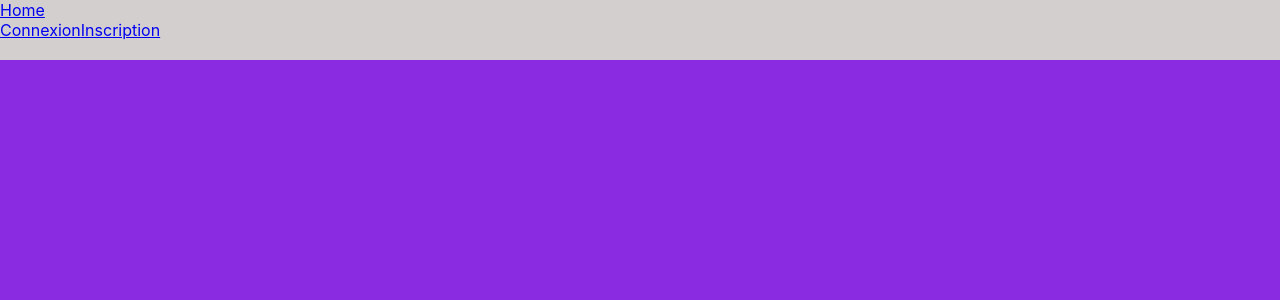
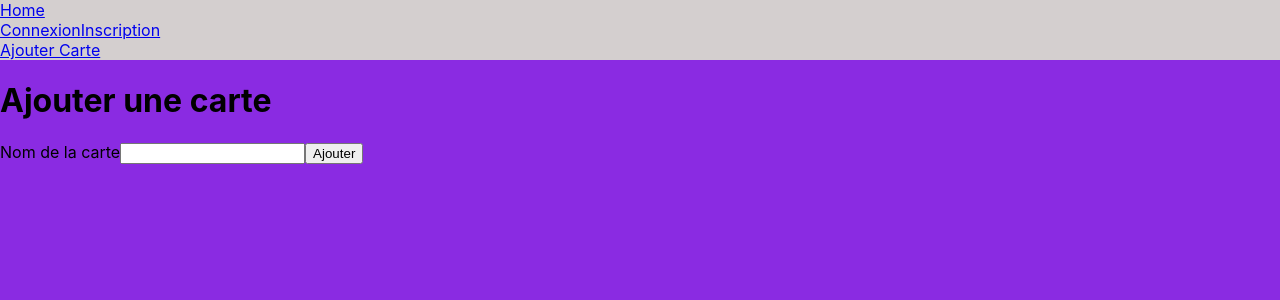
Before and after one commit to yemma203/CartX, a React (Create React App) app in the folder front/front-cart-x/: page /addCard in a window 1280 px wide. Shown: the top 300 px of the page. Built offline with nearby package versions, Linux system fonts and the light colour scheme; no server answers.

Commit message:
Possibilité d'ajouter une carte

```diff
--- a/front/front-cart-x/src/App.js
+++ b/front/front-cart-x/src/App.js
@@ -3,6 +3,7 @@ import { Link, Routes, Route } from 'react-router-dom';
 import Inscription from './Components/Inscription';
 import Connexion from './Components/Connexion';
 import Home from './Components/Home';
+import Add_Card from './Components/Add_Card';
 
 function App() {
   return (
@@ -30,12 +31,16 @@ function App() {
             <Link to="/inscription">Inscription</Link>
           </div>
         )}
+        <div className='addCart'>
+          <Link to="/addCard">Ajouter Carte</Link>
+        </div>
       </nav>
 
       <Routes>
         <Route path="/inscription" element={<Inscription />} />
         <Route path="/login" element={<Connexion />} />
         <Route path="/" element={<Home />} />
+        <Route path="/addCard" element={<Add_Card />} />
       </Routes>
     </>
   );
--- /dev/null
+++ b/front/front-cart-x/src/Components/Add_Card.jsx
@@ -0,0 +1,100 @@
+import React, { useState, useEffect } from "react";
+
+export default function Add_Card() {
+  const [cardName, setCardName] = useState("");
+  const [cards, setCards] = useState([]);
+  const [errorMessage, setErrorMessage] = useState("");
+
+  useEffect(() => {
+    // Utilisez une fonction asynchrone dans useEffect pour récupérer les cartes
+    const fetchData = async () => {
+      try {
+        const response = await fetch(
+          "https://db.ygoprodeck.com/api/v7/cardinfo.php"
+        );
+        const data = await response.json();
+        setCards(data.data);
+      } catch (error) {
+        console.error("Erreur lors de la récupération des cartes", error);
+      }
+    };
+
+    fetchData(); // Appelez la fonction asynchrone
+  }, []); // Assurez-vous de mettre une dépendance vide pour exécuter useEffect une seule fois
+
+  const checkCard = (cardName) => {
+    return cards.filter((card) => card.name === cardName);
+  };
+
+  const checkCardDB = async (cardImgUrl) => {
+    try {
+      const response = await fetch("http://localhost:8000/cards");
+      const data = await response.json();
+      return data.filter((card) => card.img_url === cardImgUrl);
+    } catch (error) {
+      console.error("Erreur lors de la récupération des cartes", error);
+    }
+  };
+
+  const handleAddCard = async (e) => {
+    e.preventDefault();
+
+    const cardData = checkCard(cardName);
+
+    if (cardData.length > 0) {
+      const cardImgUrl = cardData[0].card_images[0].image_url;
+
+      // Vérifie si la carte n'est pas déjà présente dans la base de données
+      const existingCardInDB = await checkCardDB(cardImgUrl);
+
+      if (existingCardInDB.length === 0) {
+        const newCard = {
+          img_url: cardImgUrl,
+          ebay_price: cardData[0].card_prices[0].ebay_price,
+          rarity: cardData[0].card_sets[0].set_rarity,
+        };
+
+        try {
+          const response = await fetch("http://localhost:8000/cards", {
+            method: "POST",
+            headers: {
+              "Content-Type": "application/json",
+            },
+            body: JSON.stringify(newCard),
+          });
+
+          if (response.ok) {
+            console.log("Carte ajoutée avec succès");
+            setCardName("");
+            setErrorMessage("");
+          } else {
+            console.log("Erreur lors de l'ajout de la carte");
+          }
+        } catch (err) {
+          console.error(err.message);
+        }
+      } else {
+        setErrorMessage("La carte est déjà présente dans la base de données");
+      }
+    } else {
+      setErrorMessage("Carte inexistante");
+    }
+  };
+
+  return (
+    <div>
+      <h1>Ajouter une carte</h1>
+      <form onSubmit={handleAddCard}>
+        <label htmlFor="cardName">Nom de la carte</label>
+        <input
+          type="text"
+          id="cardName"
+          value={cardName}
+          onChange={(e) => setCardName(e.target.value)}
+        />
+        <button type="submit">Ajouter</button>
+      </form>
+      {errorMessage && <p style={{ color: "red" }}>{errorMessage}</p>}
+    </div>
+  );
+}
```
Also changed, not shown: 1 other file (tests, documents, lock files or other folders).
